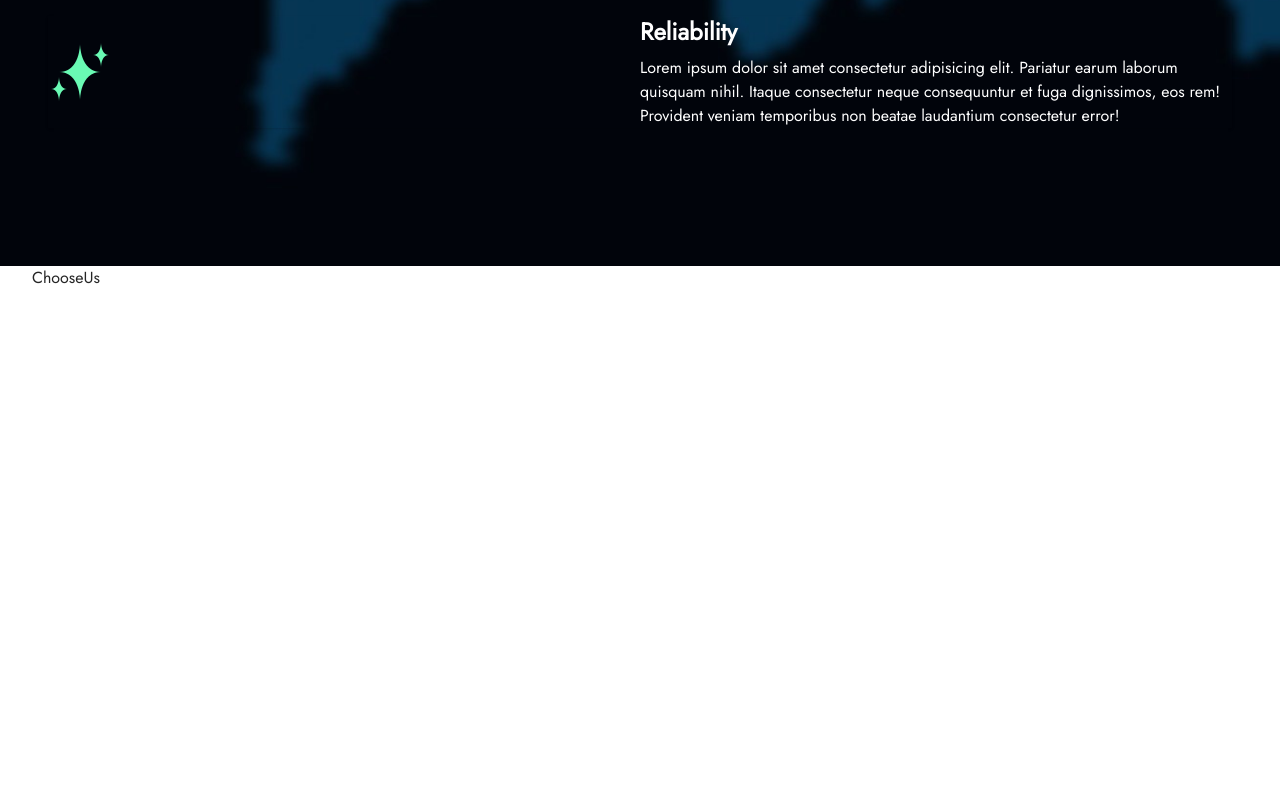
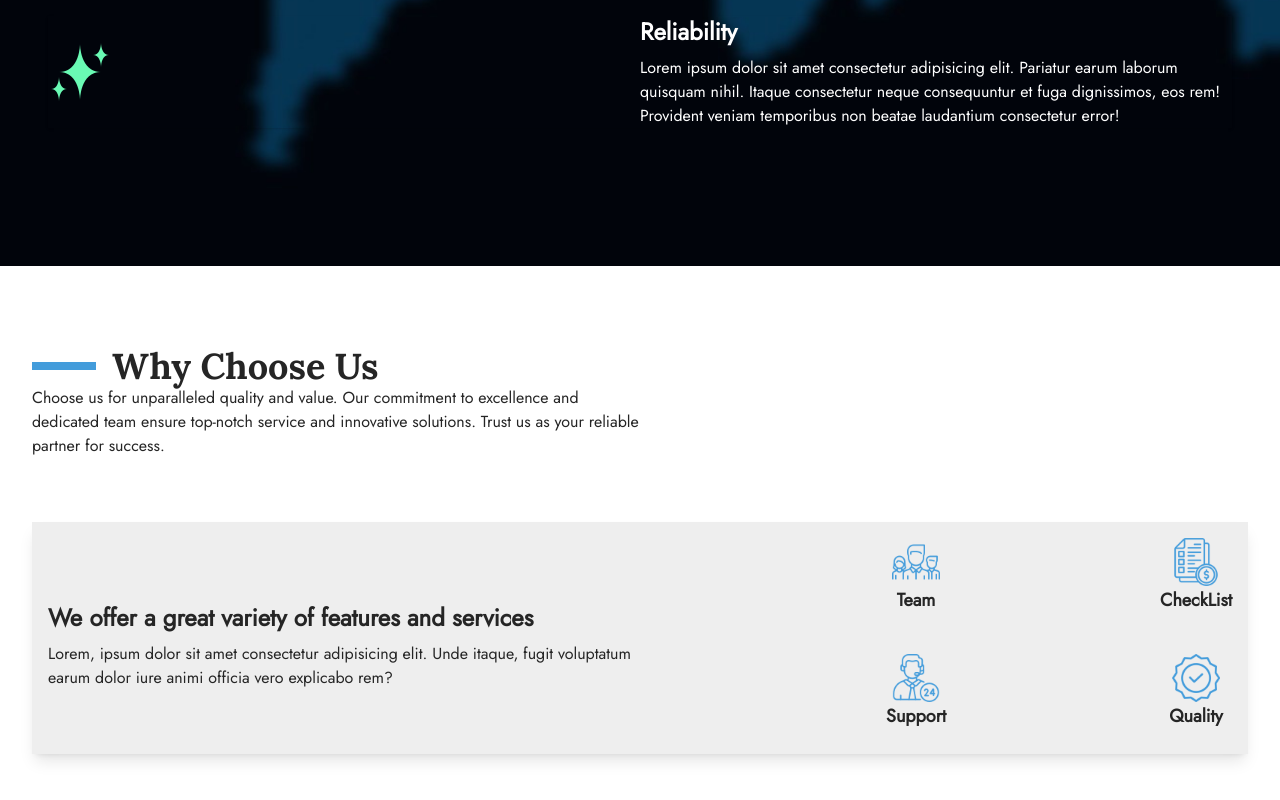
Before and after one commit to KamelMesbahi13/dzWorkAway, a React (Vite) app: page /Nos-Services in a window 1280 px wide. Shown: the part 1751-2551 px from the top of the page. Built offline with nearby package versions, Linux system fonts and the light colour scheme.

Commit message:
Services Choose Us Section

```diff
--- a/src/Components/OurServices/ChooseUs/ChooseUs.jsx
+++ b/src/Components/OurServices/ChooseUs/ChooseUs.jsx
@@ -1,5 +1,89 @@
+import ImgOne from "../../../assets/Team.png";
+import ImgTwo from "../../../assets/Checklist.png";
+import ImgThree from "../../../assets/Support.png";
+import ImgFour from "../../../assets/QualityService.png";
+
+const data = [
+  {
+    id: 1,
+    Icon: ImgOne,
+    Heading: "Team",
+  },
+
+  {
+    id: 2,
+    Icon: ImgTwo,
+    Heading: "CheckList",
+  },
+
+  {
+    id: 3,
+    Icon: ImgThree,
+    Heading: "Support",
+  },
+
+  {
+    id: 4,
+    Icon: ImgFour,
+    Heading: "Quality",
+  },
+];
+
 const ChooseUs = () => {
-  return <div>ChooseUs</div>;
+  return (
+    <>
+      <div className="mt-12 md:mt-20">
+        <div>
+          <div className="w-full md:w-2/4">
+            <div>
+              <h1 className="relative headingStyleLg">Why Choose Us</h1>
+            </div>
+            <div>
+              <p>
+                Choose us for unparalleled quality and value. Our commitment to
+                excellence and dedicated team ensure top-notch service and
+                innovative solutions. Trust us as your reliable partner for
+                success.
+              </p>
+            </div>
+          </div>
+          <div className="flex flex-col justify-between mt-12 duration-500 shadow-lg hover:shadow-xl bg-grey md:mt-16 md:flex-row">
+            <div className="w-full pl-4 mt-8 md:w-1/2 md:mt-20">
+              <div>
+                <h6>We offer a great variety of features and services</h6>
+              </div>
+              <div>
+                <p>
+                  Lorem, ipsum dolor sit amet consectetur adipisicing elit. Unde
+                  itaque, fugit voluptatum earum dolor iure animi officia vero
+                  explicabo rem?
+                </p>
+              </div>
+            </div>
+
+            <div className="grid grid-cols-1 p-4 gap-y-4 md:gap-y-8 md:grid-cols-2 md:gap-x-52 textCenter">
+              {data.map(({ id, Icon, Heading }) => {
+                return (
+                  <div key={id}>
+                    <div className="mt-12 md:mt-0">
+                      <div>
+                        <div>
+                          <img className="md:w-12 md:h-12" src={Icon} alt="" />
+                        </div>
+                        <div>
+                          <h6 className="text-lg">{Heading}</h6>
+                        </div>
+                      </div>
+                    </div>
+                  </div>
+                );
+              })}
+            </div>
+          </div>
+        </div>
+      </div>
+    </>
+  );
 };
 
 export default ChooseUs;
```
